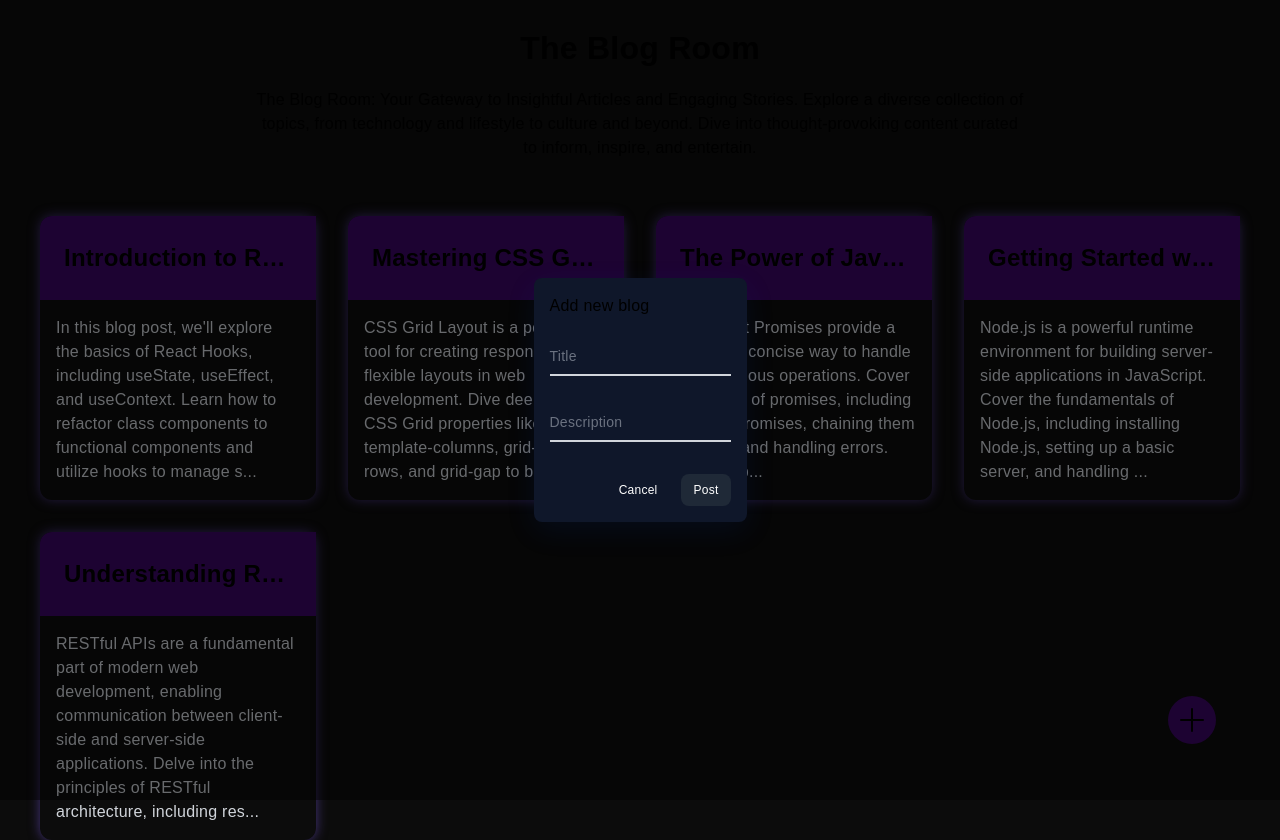
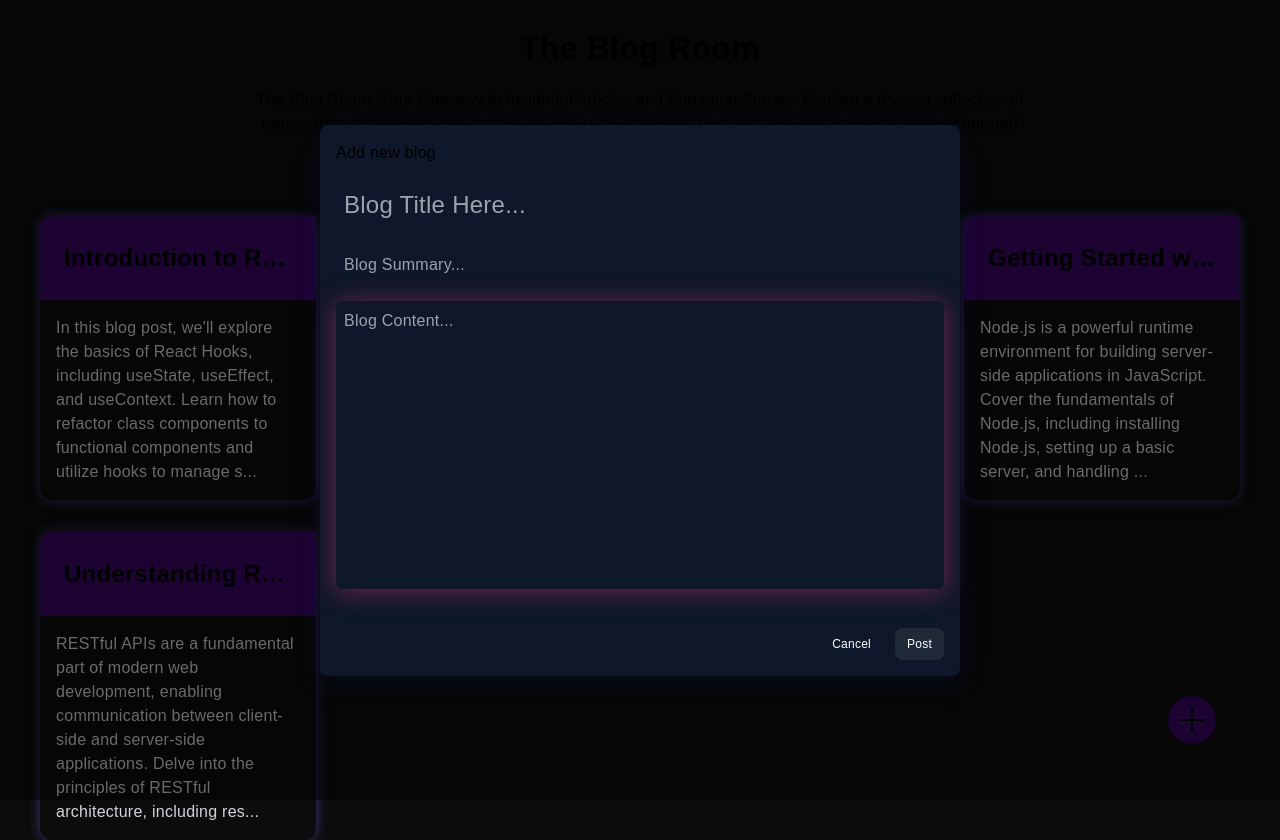
Before and after one commit to negeek7/blog-app-nextjs, a Next.js app: page / in a window 1280 px wide. Both pictures are taken after a click on the element 1192 px from the left and 720 px from the top of the page. Built offline with nearby package versions, Linux system fonts and the light colour scheme.

Commit message:
yay! new post api structure created, some modal changes

```diff
--- a/src/app/api/blogs/route.js
+++ b/src/app/api/blogs/route.js
@@ -9,3 +9,18 @@ export async function GET() {
     return NextResponse.json({ message: error })
   }
 }
+
+export async function POST(req) {
+  const payload = await req.json();
+  try {
+    const newPost = payload;
+    const data = fs.readFileSync(process.cwd() + '/data.json', 'utf-8');
+    const posts = JSON.parse(data);
+    posts.push({...newPost, id: posts[posts.length-1].id + 1});
+    fs.writeFileSync(process.cwd() + '/data.json', JSON.stringify(posts));
+    return NextResponse.json({ message: 'Post created successfully' });
+  } catch (err) {
+    console.log(err, "ERRRERER")
+    return NextResponse.json({ error: 'Failed to create post' });
+  }
+}
--- a/src/components/Modal/AddNewBlogModal.jsx
+++ b/src/components/Modal/AddNewBlogModal.jsx
@@ -18,21 +18,13 @@ function AddNewBlogModal({onClose}) {
     console.log("SUBMITTEDDD")
   }
 
-  const inputStyling = {
-    defaultStyling: "block py-2.5 px-0 w-full text-sm text-gray-900 bg-transparent border-0 border-b-2 border-gray-300 appearance-none dark:text-white dark:border-gray-600 dark:focus:border-orange-500 focus:outline-none focus:ring-0 focus:border-orange-600 peer",
-    errorStyling: "block py-2.5 px-0 w-full text-sm text-gray-900 bg-transparent border-0 border-b-2 border-red-600 appearance-none dark:text-white dark:border-red-500 dark:focus:border-red-500 focus:outline-none focus:ring-0 focus:border-red-600 peer"
-  }
-
-  const labelStyling = {
-    defaultStyling: "absolute text-sm text-gray-500 dark:text-gray-400 duration-300 transform -translate-y-6 scale-75 top-3 -z-10 origin-[0] peer-focus:start-0 peer-focus:text-orange-600 peer-focus:orange:text-blue-500 peer-placeholder-shown:scale-100 peer-placeholder-shown:translate-y-0 peer-focus:scale-75 peer-focus:-translate-y-6 rtl:peer-focus:translate-x-1/4 rtl:peer-focus:left-auto",
-    errorStyling: "absolute text-sm text-red-600 dark:text-red-500 duration-300 transform -translate-y-6 scale-75 top-3 -z-10 origin-[0] peer-focus:start-0 peer-placeholder-shown:scale-100 peer-placeholder-shown:translate-y-0 peer-focus:scale-75 peer-focus:-translate-y-6 rtl:peer-focus:translate-x-1/4 rtl:peer-focus:left-auto"
-  }
-
   return (
     <div className="fixed inset-0 flex items-center justify-center z-50 border-lime-400">
         <div className="fixed inset-0 bg-black opacity-50"></div>
-        <div className="bg-slate-900 p-4 rounded-lg z-10 border-lime-400 shadow-[rgba(7,_65,_210,_0.1)_0px_9px_30px]">
-            <div className="flex justify-between border-red-600">
+
+
+        <div className="relative bg-slate-900 p-4 rounded-lg z-10 border-lime-400 shadow-[rgba(7,_65,_210,_0.1)_0px_9px_30px] lg:w-2/4 md:w-80">
+            <div className="flex justify-between">
                 <div>Add new blog</div>
                 <span className="cursor-pointer" onClick={onClose}>
                     <i className="ph ph-x text-blue-300"></i>
@@ -44,29 +36,39 @@ function AddNewBlogModal({onClose}) {
                     <input
                         type="text"
                         id="blog_title"
-                        className={!error.title ? inputStyling.defaultStyling : inputStyling.errorStyling}
                         autoComplete="off"
-                        placeholder=" "
+                        placeholder="Blog Title Here..."
+                        className='w-2/4 p-2 rounded-md bg-transparent outline-none text-2xl'
                         onChange={(e) => handleInput(e)}
                         />
-                    <label htmlFor="title_playlist" className={!error.title ? labelStyling.defaultStyling : labelStyling.errorStyling}>Title</label>
+                    {/* <label htmlFor="title_playlist" className='none'>Title</label> */}
                 </div>
                 <div className="relative z-0 mt-6">
                     <input
                         type="text"
                         id="blog_summary"
-                        className={!error.description ? inputStyling.defaultStyling : inputStyling.errorStyling}
-                        placeholder=" "
+                        placeholder="Blog Summary..."
                         autoComplete="off"
+                        className='w-2/4 px-2 rounded-md bg-transparent outline-none'
                         onChange={(e) => handleInput(e)}
                     />
-                    <label htmlFor="description_playlist" className={!error.description ? labelStyling.defaultStyling : labelStyling.errorStyling}>Description</label>
+                    {/* <label htmlFor="description_playlist">Description</label> */}
                 </div>
-                <>
+                <div className="relative z-0 mt-6">
+                    <textarea
+                        type="text"
+                        id="blog_content"
+                        placeholder="Blog Content..."
+                        autoComplete="off"
+                        className='w-full p-2 rounded-md h-72 bg-transparent outline-none shadow-[0px_2px_25px_0px_#702459] resize-none'
+                        onChange={(e) => handleInput(e)}
+                    />
+                </div>
+                {/* <>
                     {
                         (error.title || error.description) && showErrorMessage()
                     }
-                </>
+                </> */}
                 <div className="flex justify-end mt-8 gap-6">
                     <button className="text-xs text-center text-white border border-none rounded-lg outline-none" onClick={onClose}>
                         Cancel
```
Also changed, not shown: data.json (line endings or trailing spaces).
